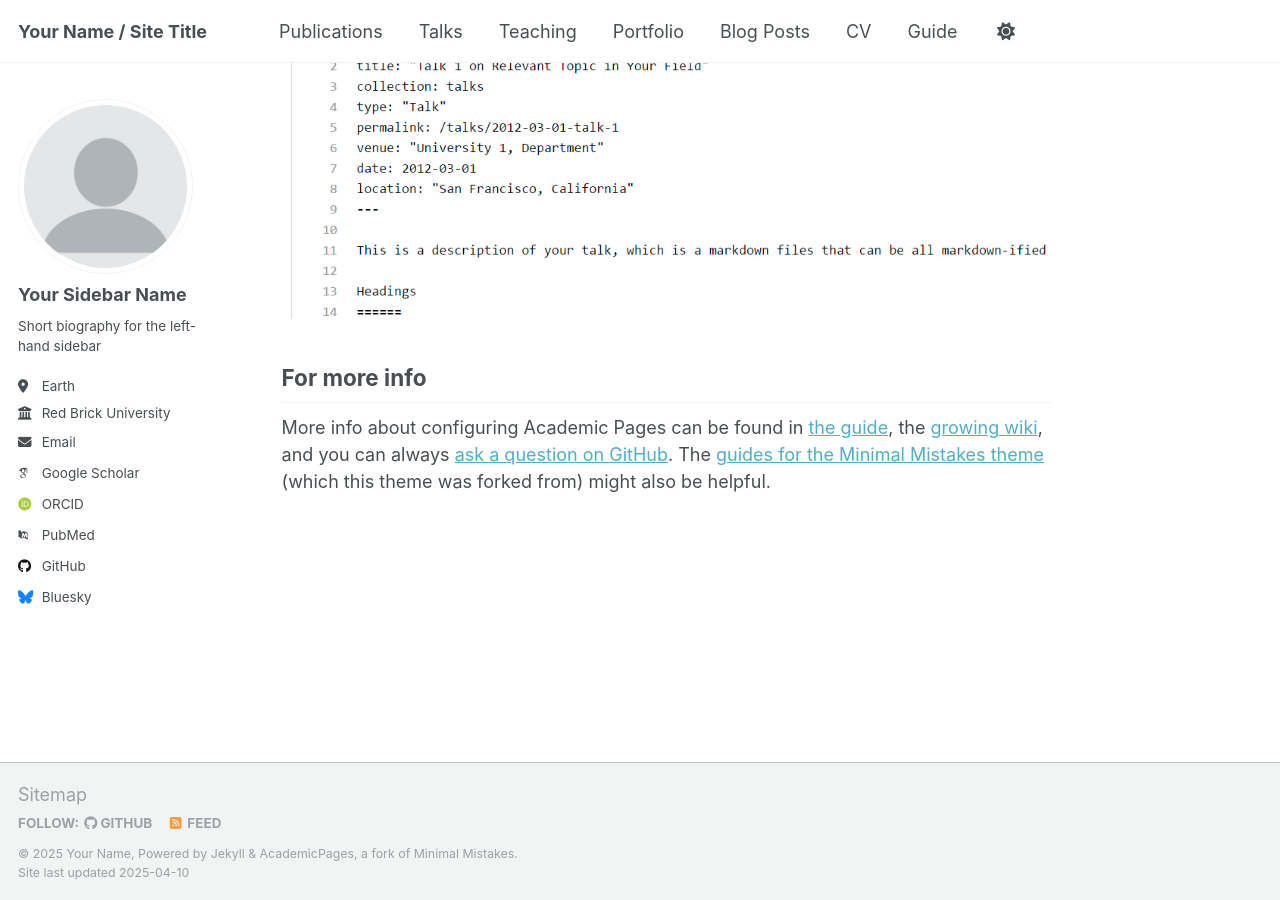
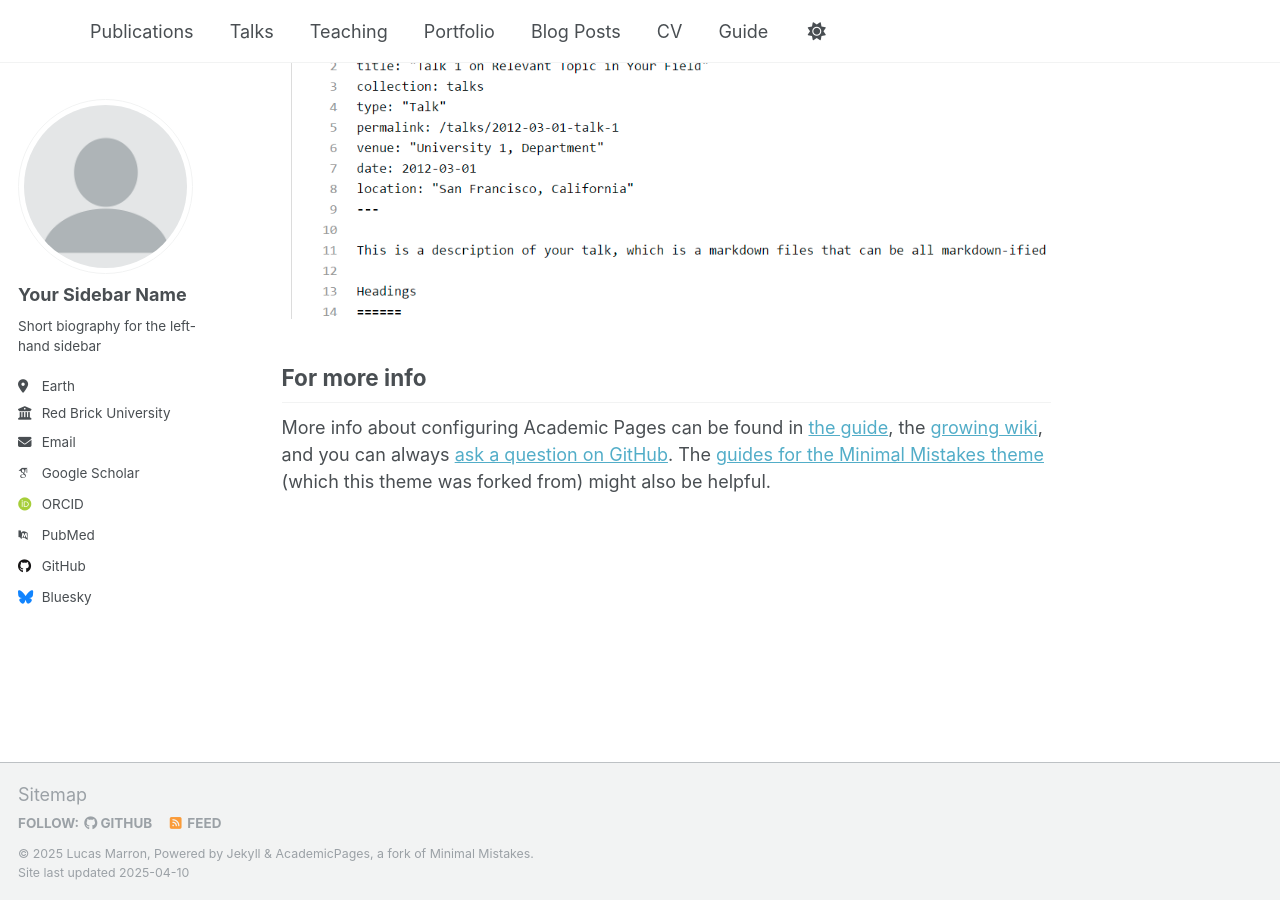
Before and after one commit to lucas-marron/lucas-marron.github.io, a Jekyll site: the page built from _pages/about.md, in a window 1280 px wide and 900 px high, scrolled down 2636 px. Built offline with Jekyll 4.4.1, drawn with Linux system fonts in a browser that asks for light colours; some web fonts are replaced.

Commit message:
adding name

```diff
--- a/_config.yml
+++ b/_config.yml
@@ -9,13 +9,13 @@
 # Basic Site Settings
 locale                   : "en-US"
 site_theme               : "default"
-title                    : "Your Name / Site Title"
-title_separator          : "-"
-name                     : &name "Your Name"
-description              : &description "personal description"
-url                      : https://academicpages.github.io # the base hostname & protocol for your site e.g. "https://[your GitHub username].github.io"
-baseurl                  : "" # the subpath of your site, e.g. "/blog"
-repository               : "academicpages/academicpages.github.io"
+title                    : " "
+title_separator          : " "
+name                     : &name "Lucas Marron"
+description              : &description "Dual Ph.d Student in Economics and Business Realty"
+url                      : https://lucas-marron.github.io # the base hostname & protocol for your site e.g. "https://[your GitHub username].github.io"
+baseurl                  : "/lucasmarron" # the subpath of your site, e.g. "/blog"
+repository               : "lucas-marron/lucasmarron.github.io"
 
 # Site Author - The following control what appear as part of the author content on the side bar.
 #               If a field is blank the icon and link will not appear, otherwise it will be shown.
```
